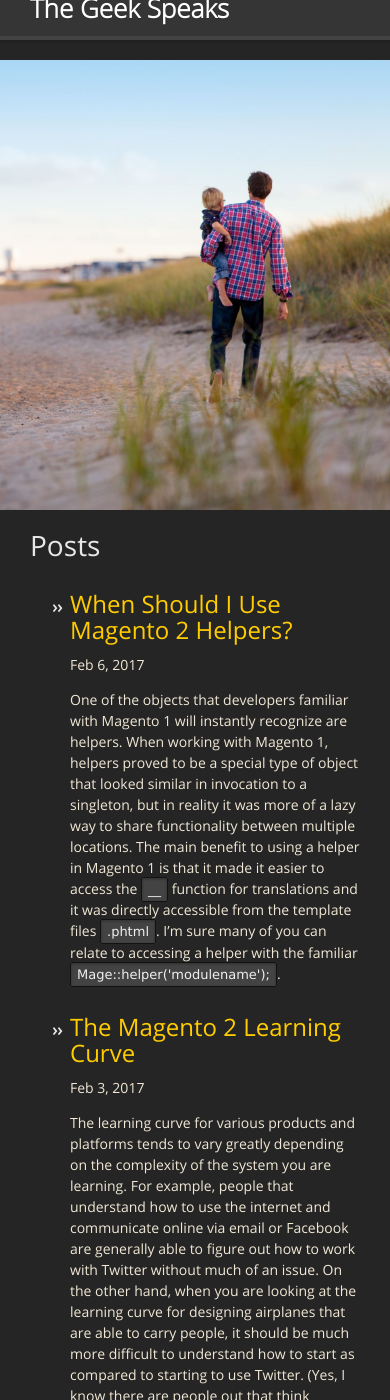
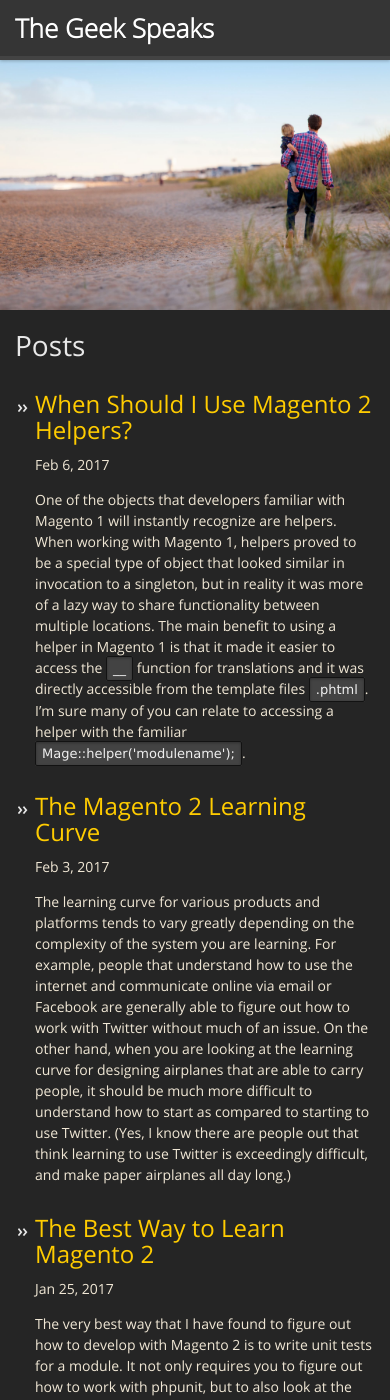
Before and after one commit to jmonschke/thegeekspeaks, a Jekyll site: the page built from index.html, in a window 390 px wide and 1400 px high. Built offline with Jekyll 4.4.1, drawn with Linux system fonts in a browser that asks for light colours; nearby versions of some CDN libraries; the list of posts is cut into pages by our own code.

Commit message:
Fix mobile hero images for iOS devices

```diff
--- a/_sass/jekyll-theme-midnight.scss
+++ b/_sass/jekyll-theme-midnight.scss
@@ -408,7 +408,7 @@ article {
 }
 
 
-@media print, screen and (max-width: 720px) {
+@media print, screen and (max-width: 768px) {
 
   .post-title {
     .credits {
@@ -428,18 +428,25 @@ article {
       }
     }
   }
+  .hero {
+    background-attachment: initial;
+  }
 }
 
 @media print, screen and (max-width: 480px) {
-
-  .site-header {
-    margin-top: -20px;
+  ul {
+    padding: 0 0 0 20px;
   }
-
   article {
     margin-top: 40px;
   }
   nav {
     display: none;
   }
+  .wrapper {
+    padding: 0 15px;
+  }
+  .hero {
+    height: 250px;
+  }
 }
```
